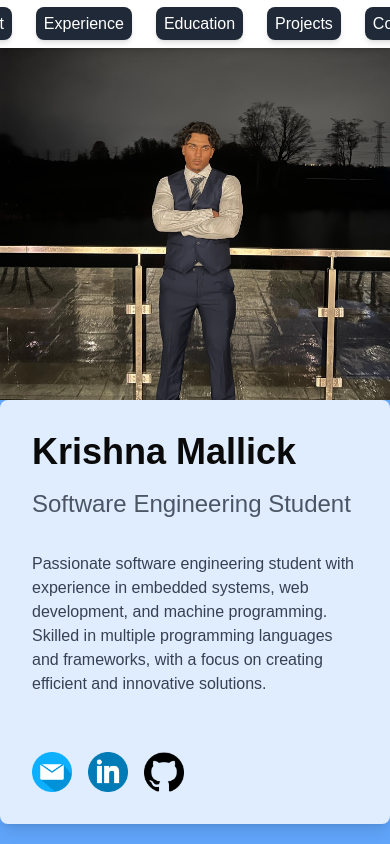
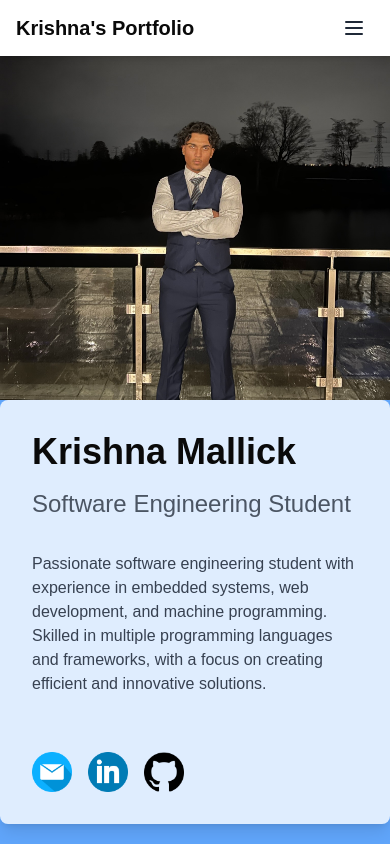
Before and after one commit to KrishnaKMA/KrishnaMallickPortfolio, a Next.js app: page / in a window 390 px wide. Shown: the top 844 px of the page. Built offline with nearby package versions, Linux system fonts and the light colour scheme.

Commit message:
Nav bar changes

```diff
--- a/app/globals.css
+++ b/app/globals.css
@@ -70,10 +70,3 @@ body {
     @apply bg-background text-foreground;
   }
 }
-
-/* This hides the vertical scrollbar on mobile devices */
-@media (max-width: 768px) {
-  body {
-    overflow-y: hidden; /* Hide the vertical scrollbar on mobile */
-  }
-}
--- a/components/Header.tsx
+++ b/components/Header.tsx
@@ -2,40 +2,39 @@
 
 import { useState, useEffect } from 'react';
 import { Link } from 'react-scroll';
+import { Menu, X } from 'lucide-react';
 
 export default function Header() {
-  // State to track the visibility of the navbar
-  const [isVisible, setIsVisible] = useState(true); // Initially visible when at the top
+  const [isVisible, setIsVisible] = useState(true);
+  const [isMobileMenuOpen, setIsMobileMenuOpen] = useState(false);
 
-  // Function to track scroll position
   const handleScroll = () => {
     if (window.scrollY === 0) {
-      setIsVisible(true); // Show navbar at the top
+      setIsVisible(true);
     } else if (window.scrollY > 0) {
-      setIsVisible(false); // Hide navbar when scrolling down
+      setIsVisible(false);
     }
   };
 
-  // Function to check cursor position and update navbar visibility
   const handleMouseMove = (e: MouseEvent) => {
     if (e.clientY < 100) {
-      setIsVisible(true); // Show navbar
+      setIsVisible(true);
     } else if (window.scrollY > 0) {
-      setIsVisible(false); // Hide navbar
+      setIsVisible(false);
     }
   };
 
   useEffect(() => {
-    // Listen for scroll and mousemove events
     window.addEventListener('scroll', handleScroll);
     document.addEventListener('mousemove', handleMouseMove);
 
-    // Clean up event listeners on unmount
     return () => {
       window.removeEventListener('scroll', handleScroll);
       document.removeEventListener('mousemove', handleMouseMove);
     };
   }, []);
+
+  const navItems = ['About', 'Experience', 'Education', 'Projects', 'Contact'];
 
   return (
     <header
@@ -43,21 +42,61 @@ export default function Header() {
         isVisible ? 'transform translate-y-0' : 'transform -translate-y-full'
       }`}
     >
-      <nav className="container mx-auto px-6 py-3">
-        <ul className="flex justify-center space-x-6">
-          {['About', 'Experience', 'Education', 'Projects', 'Contact'].map((item) => (
+      <nav className="container mx-auto px-4 py-2">
+        <div className="flex justify-between items-center">
+          <span className="text-xl font-bold">Krishna's Portfolio</span>
+
+          {/* Desktop Navigation */}
+          <ul className="hidden md:flex space-x-4">
+            {navItems.map((item) => (
               <li key={item}>
                 <Link
                   to={item.toLowerCase()}
                   smooth={true}
                   duration={500}
-                className="bg-gray-800 text-white cursor-pointer rounded-lg p-2 shadow-md hover:bg-gray-600 transition-colors"
+                  className="bg-gray-800 text-white cursor-pointer rounded-lg px-6 py-3 text-sm shadow-md hover:bg-gray-600 transition-colors"
                 >
                   {item}
                 </Link>
               </li>
             ))}
           </ul>
+
+          {/* Mobile Navigation */}
+          <div className="md:hidden">
+            <button
+              onClick={() => setIsMobileMenuOpen(!isMobileMenuOpen)}
+              className="p-2 text-gray-800 hover:text-gray-600 focus:outline-none"
+            >
+              {isMobileMenuOpen ? (
+                <X className="h-6 w-6" />
+              ) : (
+                <Menu className="h-6 w-6" />
+              )}
+            </button>
+          </div>
+        </div>
+
+        {/* Mobile Menu */}
+        {isMobileMenuOpen && (
+          <div className="md:hidden mt-2">
+            <ul className="flex flex-col space-y-2">
+              {navItems.map((item) => (
+                <li key={item}>
+                  <Link
+                    to={item.toLowerCase()}
+                    smooth={true}
+                    duration={500}
+                    className="block bg-gray-800 text-white cursor-pointer rounded-lg px-3 py-2 text-sm shadow-md hover:bg-gray-600 transition-colors"
+                    onClick={() => setIsMobileMenuOpen(false)}
+                  >
+                    {item}
+                  </Link>
+                </li>
+              ))}
+            </ul>
+          </div>
+        )}
       </nav>
     </header>
   );
```
Lines whose indentation alone changed are shown as unchanged.
